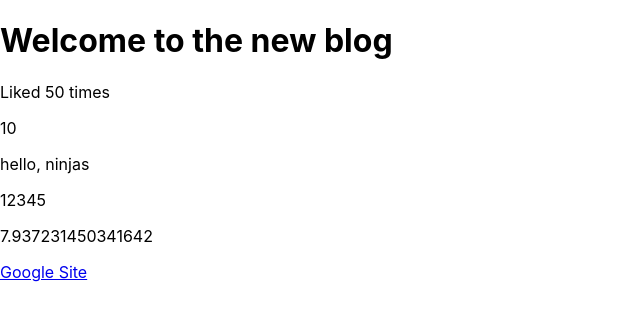
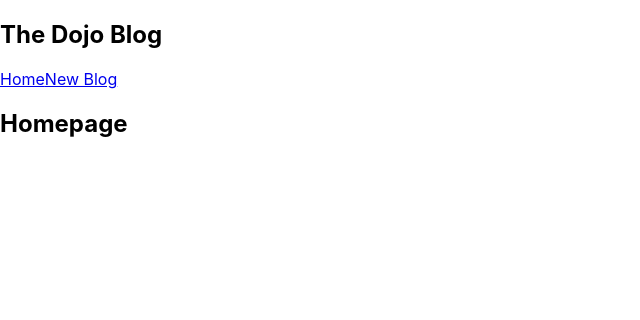
Before and after one commit to SBolsec/Full-Modern-React-Tutorial, a React (Create React App) app in the folder dojo-blog/: page / in a window 1280 px wide. Shown: the top 320 px of the page, without its empty margins (0-640 px from the left). Built offline with nearby package versions, Linux system fonts and the light colour scheme.

Commit message:
multiple components

```diff
--- a/dojo-blog/src/App.js
+++ b/dojo-blog/src/App.js
@@ -1,4 +1,6 @@
 import React from "react";
+import Home from "./components/Home";
+import Navbar from "./components/Navbar";
 
 function App() {
   const title = "Welcome to the new blog";
@@ -7,16 +9,9 @@
 
   return (
     <div className="App">
+      <Navbar />
       <div className="content">
-        <h1>{title}</h1>
-        <p>Liked {likes} times</p>
-
-        <p> {10} </p>
-        <p>{"hello, ninjas"}</p>
-        <p>{ [1,2,3,4,5] }</p>
-        <p>{Math.random() * 10}</p>
-
-        <a href={link}>Google Site</a>
+        <Home />
       </div>
     </div>
   );
--- /dev/null
+++ b/dojo-blog/src/components/Home.js
@@ -0,0 +1,11 @@
+import React from 'react'
+
+const Home = () => {
+    return (
+        <div className="home">
+            <h2>Homepage</h2>
+        </div>
+    );
+}
+
+export default Home;
--- /dev/null
+++ b/dojo-blog/src/components/Navbar.js
@@ -0,0 +1,15 @@
+import React from 'react'
+
+const Navbar = () => {
+    return (
+        <nav className="navbar">
+            <h1>The Dojo Blog</h1>
+            <div className="links">
+                <a href="/">Home</a>
+                <a href="/create">New Blog</a>
+            </div>
+        </nav>
+    );
+}
+
+export default Navbar;
```
